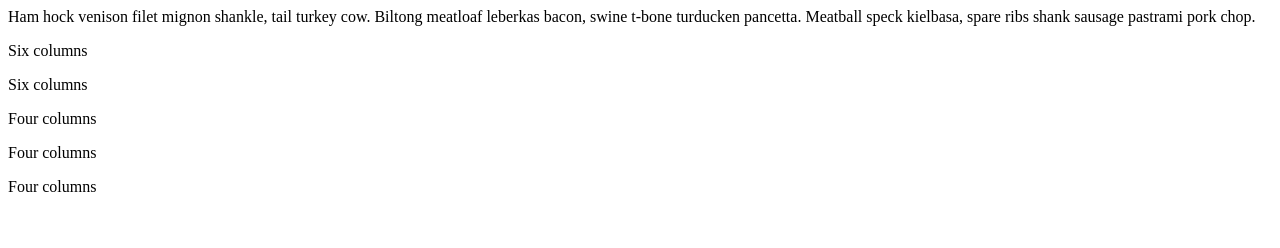
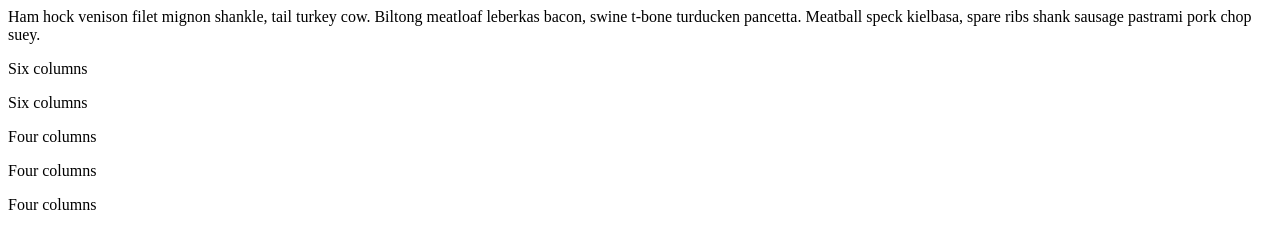
Before and after one commit to barnum/BC-Development-Framework-Responsive, a plain HTML site: page index.htm in a window 1280 px wide. Drawn offline with Linux system fonts and the light colour scheme.

Commit message:
Added suey

```diff
--- a/index.htm
+++ b/index.htm
@@ -3,7 +3,7 @@
 <div class="row">
   <div class="twelve columns">
     <div class="panel">
-      <p>Ham hock venison filet mignon shankle, tail turkey cow. Biltong meatloaf leberkas bacon, swine t-bone turducken pancetta. Meatball speck kielbasa, spare ribs shank sausage pastrami pork chop. </p>
+      <p>Ham hock venison filet mignon shankle, tail turkey cow. Biltong meatloaf leberkas bacon, swine t-bone turducken pancetta. Meatball speck kielbasa, spare ribs shank sausage pastrami pork chop suey. </p>
     </div>
   </div>
 </div>
```
